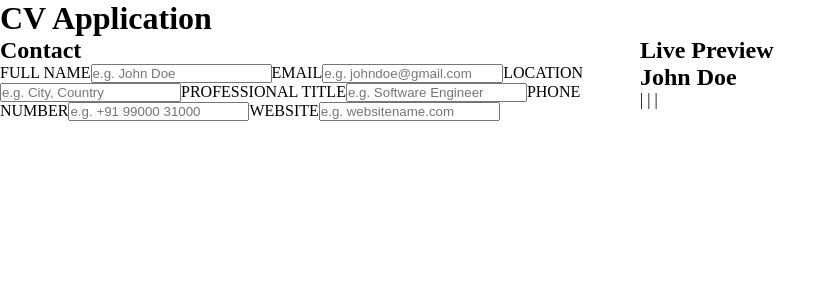
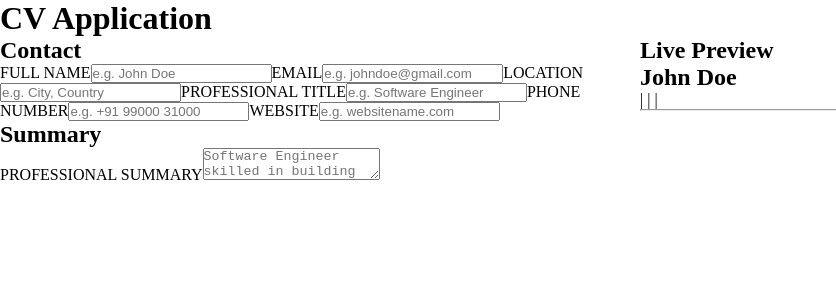
Before and after one commit to 00kamil00/Project-CV-Application, a React (Vite) app: page / in a window 1280 px wide. Shown: the top 300 px of the page, without its empty margins (0-836 px from the left). Built offline with nearby package versions, Linux system fonts and the light colour scheme.

Commit message:
feat: add Summary component with live preview

```diff
--- a/src/App.jsx
+++ b/src/App.jsx
@@ -1,7 +1,8 @@
 import './App.css'
 import { useState } from 'react'
+import { CVPreview } from './components/CVPreview'
 import { Contact } from './components/Contact'
-import { CVPreview } from './components/CVPreview'
+import { Summary } from './components/Summary'
 
 function App() {
   const [contactInfo, setContactInfo] = useState({
@@ -12,6 +13,7 @@ function App() {
         phoneNumber: '',
         website: ''
     })
+    const [summary, setSummary] = useState("")
 
   return (
     <>
@@ -20,9 +22,10 @@ function App() {
       <main>
         <section className='left-column'>
           <Contact contactInfo={contactInfo} setContactInfo={setContactInfo} />
+          <Summary summary={summary} setSummary={setSummary} />
         </section>
         <section className='right-column'>
-          <CVPreview contactInfo={contactInfo} />
+          <CVPreview contactInfo={contactInfo} summary={summary} />
         </section>
       </main>
       <footer></footer>
--- a/src/components/CVPreview.jsx
+++ b/src/components/CVPreview.jsx
@@ -1,4 +1,4 @@
-function CVPreview({ contactInfo }) {
+function CVPreview({ contactInfo, summary }) {
     return (
         <>
             <h2>Live Preview</h2>
@@ -6,6 +6,8 @@ function CVPreview({ contactInfo }) {
                 <h1>{contactInfo.fullName || "John Doe"}</h1>
                 <p>{contactInfo.professionalTitle}</p>
                 <p>{contactInfo.email} | {contactInfo.phoneNumber} | {contactInfo.location} | {contactInfo.website}</p>
+                <hr />
+                <p>{summary}</p>
             </div>
         </>
     )
--- /dev/null
+++ b/src/components/Summary.jsx
@@ -0,0 +1,12 @@
+function Summary({ summary, setSummary }) {
+    return (
+        <>
+            <h2>Summary</h2>
+
+            <label htmlFor="summary">PROFESSIONAL SUMMARY</label>
+            <textarea id="summary" placeholder="Software Engineer skilled in building React Based Components, web applications..." value={summary} onChange={(event) => setSummary(event.target.value)}></textarea>
+        </>
+    )
+}
+
+export { Summary }
```
